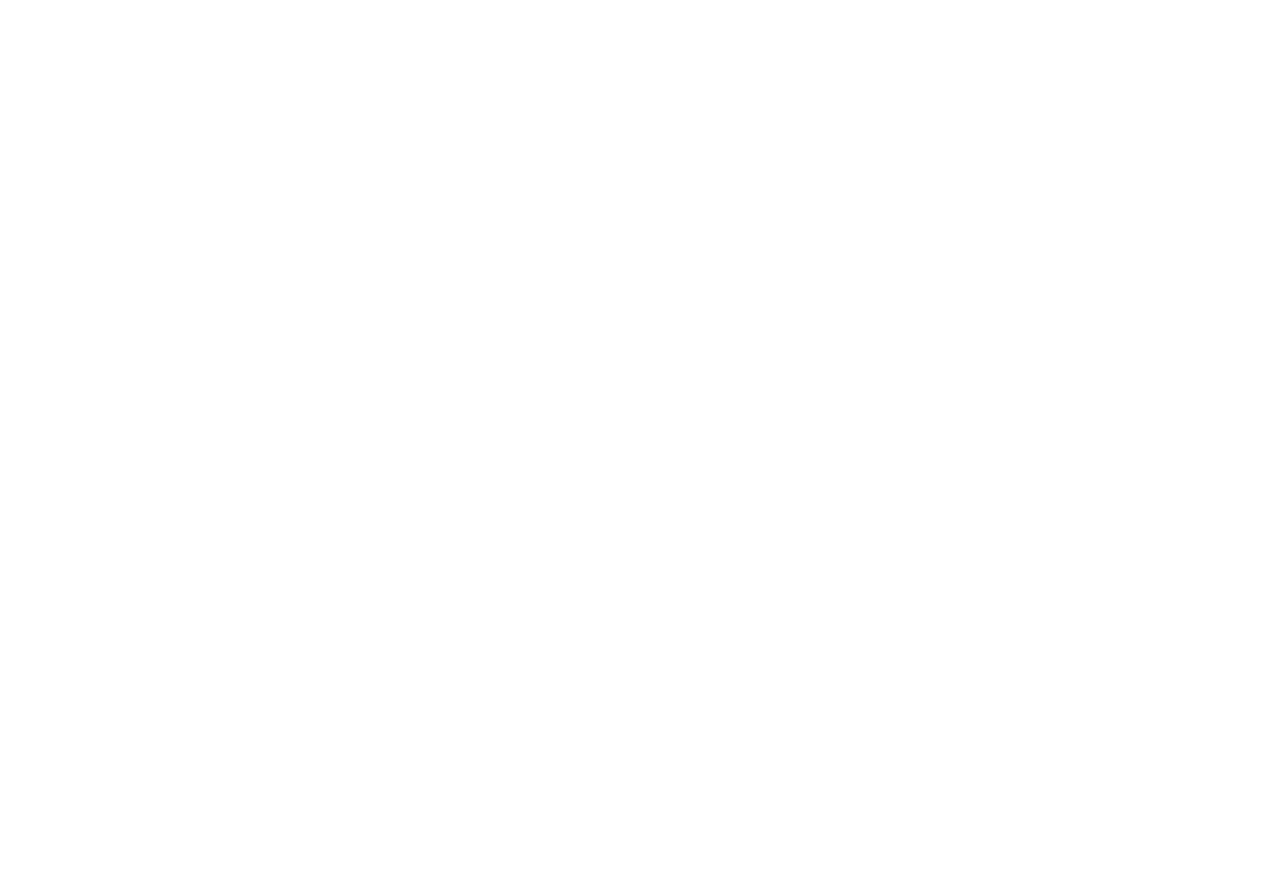
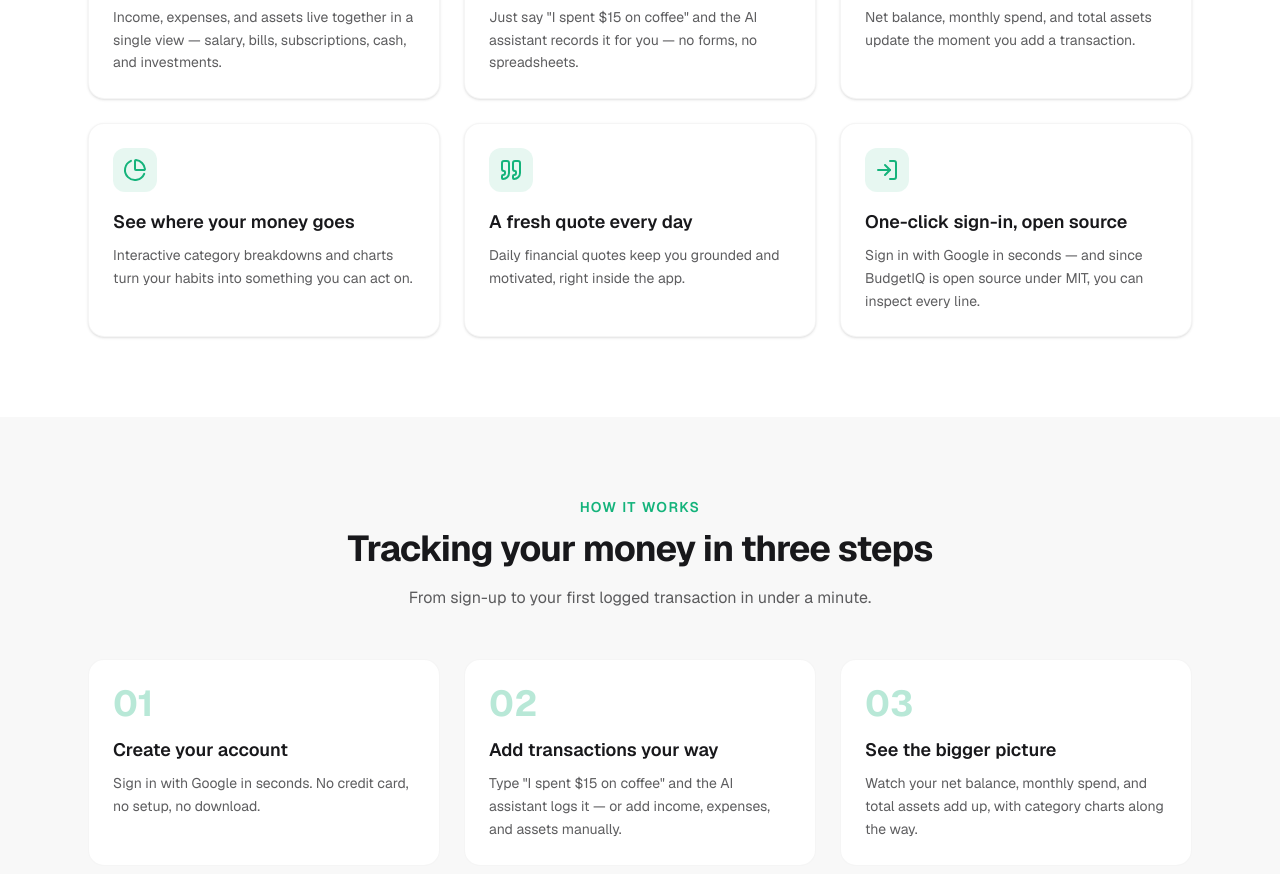
Before and after one commit to AmineMabrouk17/BudgetIQ, a Next.js app: page / in a window 1280 px wide. Shown: the part 1020-1894 px from the top of the page. Before the commit the page ends 800 px from the top, so only its background shows below. Built offline with nearby package versions, Linux system fonts and the light colour scheme; no server answers.

Commit message:
feat: add features grid and how-it-works sections

```diff
--- a/app/page.tsx
+++ b/app/page.tsx
@@ -3,6 +3,12 @@
 import { landingView } from "@/lib/landing-view";
 import LandingNav from "@/components/landing/LandingNav";
 import LandingHero from "@/components/landing/LandingHero";
+import FeaturesSection from "@/components/landing/FeaturesSection";
+import HowItWorksSection from "@/components/landing/HowItWorksSection";
+import TestimonialsSection from "@/components/landing/TestimonialsSection";
+import FaqSection from "@/components/landing/FaqSection";
+import CtaBand from "@/components/landing/CtaBand";
+import LandingFooter from "@/components/landing/LandingFooter";
 
 export default async function Home() {
   const profile = await getProfile();
@@ -16,7 +22,13 @@
       <LandingNav />
       <main>
         <LandingHero />
+        <FeaturesSection />
+        <HowItWorksSection />
+        <TestimonialsSection />
+        <FaqSection />
+        <CtaBand />
       </main>
+      <LandingFooter />
     </div>
   );
 }
--- /dev/null
+++ b/components/landing/FeaturesSection.tsx
@@ -0,0 +1,88 @@
+import type { LucideIcon } from "lucide-react";
+import {
+  ChartPie,
+  Gauge,
+  LogIn,
+  MessageSquare,
+  Quote,
+  Receipt,
+} from "lucide-react";
+import SectionHeading from "@/components/landing/SectionHeading";
+
+interface FeatureCardData {
+  icon: LucideIcon;
+  title: string;
+  description: string;
+}
+
+const featureCards: FeatureCardData[] = [
+  {
+    icon: Receipt,
+    title: "Track it all in one place",
+    description:
+      "Income, expenses, and assets live together in a single view — salary, bills, subscriptions, cash, and investments.",
+  },
+  {
+    icon: MessageSquare,
+    title: "Log transactions by typing",
+    description:
+      'Just say "I spent $15 on coffee" and the AI assistant records it for you — no forms, no spreadsheets.',
+  },
+  {
+    icon: Gauge,
+    title: "Know your numbers in real time",
+    description:
+      "Net balance, monthly spend, and total assets update the moment you add a transaction.",
+  },
+  {
+    icon: ChartPie,
+    title: "See where your money goes",
+    description:
+      "Interactive category breakdowns and charts turn your habits into something you can act on.",
+  },
+  {
+    icon: Quote,
+    title: "A fresh quote every day",
+    description:
+      "Daily financial quotes keep you grounded and motivated, right inside the app.",
+  },
+  {
+    icon: LogIn,
+    title: "One-click sign-in, open source",
+    description:
+      "Sign in with Google in seconds — and since BudgetIQ is open source under MIT, you can inspect every line.",
+  },
+];
+
+function FeatureCard({ icon: Icon, title, description }: FeatureCardData) {
+  return (
+    <div className="rounded-2xl border border-base-300/60 bg-base-100 p-6 shadow-sm">
+      <div className="flex h-11 w-11 items-center justify-center rounded-xl bg-primary/10 text-primary">
+        <Icon className="h-6 w-6" aria-hidden="true" />
+      </div>
+      <h3 className="mt-4 text-lg font-semibold">{title}</h3>
+      <p className="mt-2 text-sm leading-relaxed text-base-content/70">
+        {description}
+      </p>
+    </div>
+  );
+}
+
+export default function FeaturesSection() {
+  return (
+    <section id="features" className="scroll-mt-20 bg-base-100 py-20">
+      <div className="mx-auto max-w-6xl px-6">
+        <SectionHeading
+          eyebrow="Features"
+          title="Everything you need to take control of your money"
+          description="A complete money tracker with an AI assistant that does the data entry for you — free and open source."
+        />
+        <div className="mt-12 grid gap-6 sm:grid-cols-2 lg:grid-cols-3">
+          {featureCards.map((card) => (
+            <FeatureCard key={card.title} {...card} />
+          ))}
+        </div>
+      </div>
+    </section>
+  );
+}
--- /dev/null
+++ b/components/landing/HowItWorksSection.tsx
@@ -0,0 +1,59 @@
+import SectionHeading from "@/components/landing/SectionHeading";
+
+interface StepData {
+  number: string;
+  title: string;
+  description: string;
+}
+
+const steps: StepData[] = [
+  {
+    number: "01",
+    title: "Create your account",
+    description:
+      "Sign in with Google in seconds. No credit card, no setup, no download.",
+  },
+  {
+    number: "02",
+    title: "Add transactions your way",
+    description:
+      'Type "I spent $15 on coffee" and the AI assistant logs it — or add income, expenses, and assets manually.',
+  },
+  {
+    number: "03",
+    title: "See the bigger picture",
+    description:
+      "Watch your net balance, monthly spend, and total assets add up, with category charts along the way.",
+  },
+];
+
+function StepCard({ number, title, description }: StepData) {
+  return (
+    <li className="rounded-2xl border border-base-300/60 bg-base-100 p-6">
+      <span className="text-4xl font-bold text-primary/30">{number}</span>
+      <h3 className="mt-3 text-lg font-semibold">{title}</h3>
+      <p className="mt-2 text-sm leading-relaxed text-base-content/70">
+        {description}
+      </p>
+    </li>
+  );
+}
+
+export default function HowItWorksSection() {
+  return (
+    <section id="how-it-works" className="scroll-mt-20 bg-base-200 py-20">
+      <div className="mx-auto max-w-6xl px-6">
+        <SectionHeading
+          eyebrow="How it works"
+          title="Tracking your money in three steps"
+          description="From sign-up to your first logged transaction in under a minute."
+        />
+        <ol className="mt-12 grid gap-6 md:grid-cols-3">
+          {steps.map((step) => (
+            <StepCard key={step.number} {...step} />
+          ))}
+        </ol>
+      </div>
+    </section>
+  );
+}
--- /dev/null
+++ b/components/landing/SectionHeading.tsx
@@ -0,0 +1,27 @@
+interface SectionHeadingProps {
+  eyebrow: string;
+  title: string;
+  description?: string;
+}
+
+export default function SectionHeading({
+  eyebrow,
+  title,
+  description,
+}: SectionHeadingProps) {
+  return (
+    <div className="mx-auto max-w-2xl text-center">
+      <p className="text-sm font-semibold uppercase tracking-widest text-primary">
+        {eyebrow}
+      </p>
+      <h2 className="mt-3 text-3xl font-bold tracking-tight sm:text-4xl">
+        {title}
+      </h2>
+      {description ? (
+        <p className="mt-4 leading-relaxed text-base-content/70">
+          {description}
+        </p>
+      ) : null}
+    </div>
+  );
+}
--- a/vitest.setup.tsx
+++ b/vitest.setup.tsx
@@ -1,5 +1,10 @@
 import "@testing-library/jest-dom/vitest";
-import { vi } from "vitest";
+import { cleanup } from "@testing-library/react";
+import { afterEach, vi } from "vitest";
+
+afterEach(() => {
+  cleanup();
+});
 
 Object.defineProperty(window, "matchMedia", {
   writable: true,
```
Also changed, not shown: 2 other files (tests, documents, lock files or other folders).
